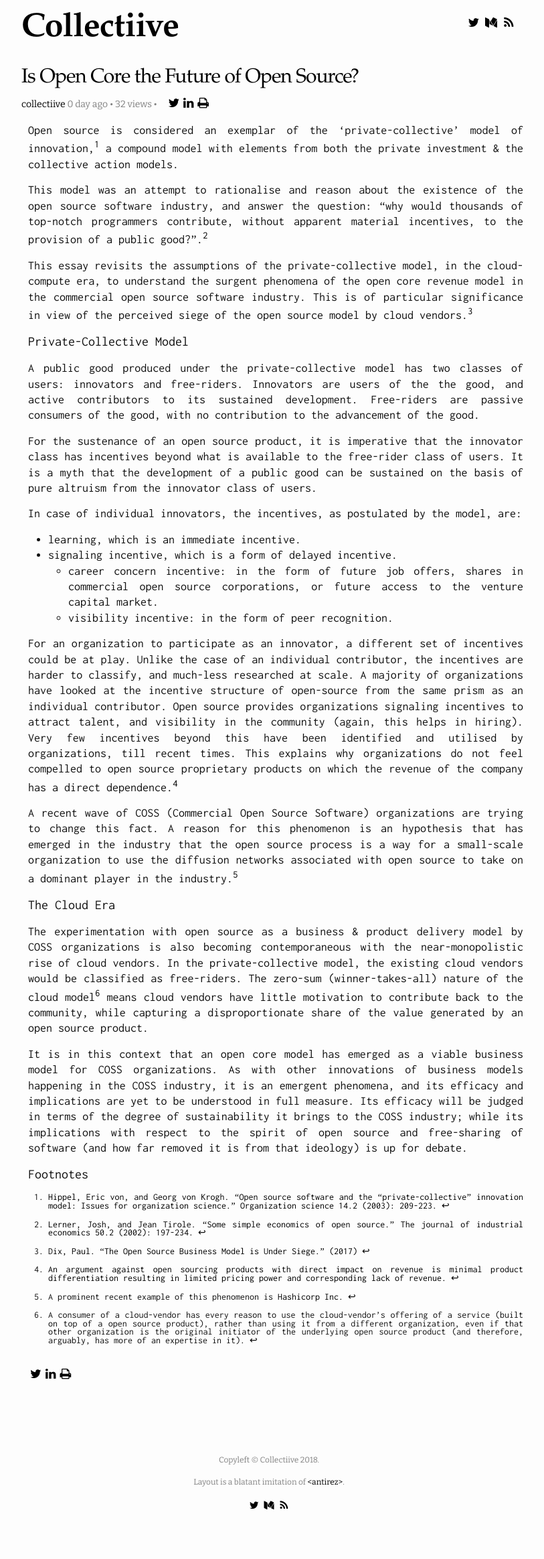
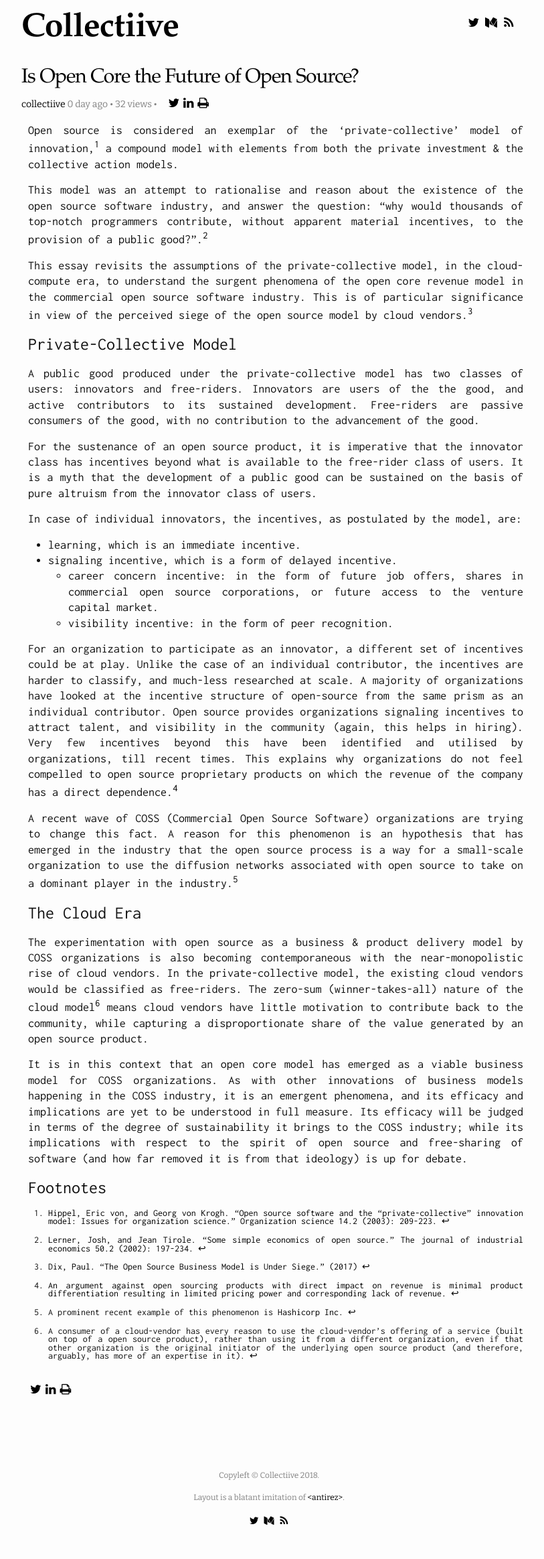
Before and after one commit to collectiive/collectiive.github.io, a Jekyll site: the page built from _posts/2018-10-10-in-support-of-the-open-core.md, in a window 1280 px wide. Shown: the whole page at 67% size, without its empty margins (238-1051 px from the left). Built offline with Jekyll 4.4.1, drawn with Linux system fonts in a browser that asks for light colours; nearby versions of some CDN libraries; comment, search, counter and statistics services are not loaded; before the commit the page ends 2303 px from its top, so only the background shows below that.

```diff
--- a/_posts/2018-10-10-in-support-of-the-open-core.md
+++ b/_posts/2018-10-10-in-support-of-the-open-core.md
@@ -13,7 +13,7 @@ This model was an attempt to rationalise and reason about the existence of the o
 
 This essay revisits the assumptions of the private-collective model, in the cloud-compute era, to understand the surgent phenomena of the open core revenue model in the commercial open source software industry. This is of particular significance in view of the perceived siege of the open source model by cloud vendors.[^3]
 
-#### Private-Collective Model
+### Private-Collective Model
 A public good produced under the private-collective model has two classes of users: innovators and free-riders. Innovators are users of the the good, and active contributors to its sustained development. Free-riders are passive consumers of the good, with no contribution to the advancement of the good.
 
 For the sustenance of an open source product, it is imperative that the innovator class has incentives beyond what is available to the free-rider class of users. It is a myth that the development of a public good can be sustained on the basis of pure altruism from the innovator class of users.
@@ -32,12 +32,12 @@ A recent wave of COSS (Commercial Open Source Software) organizations are trying
 Delayed incentives for the initiator can take the form of complementary services.[^6] That is, the company expects to boost its profit on a complementary segment to the open source project. A caveat to this strategy is that the increase in profit in the proprietary complementary segment should offset the profit that would have been made in the primary segment, had it not been converted to open source.
 {% endcomment %}
 
-#### The Cloud Era
+### The Cloud Era
 The experimentation with open source as a business & product delivery model by COSS organizations is also becoming contemporaneous with the near-monopolistic rise of cloud vendors. In the private-collective model, the existing cloud vendors would be classified as free-riders. The zero-sum (winner-takes-all) nature of the cloud model[^7] means cloud vendors have little motivation to contribute back to the community, while capturing a disproportionate share of the value generated by an open source product.
 
 It is in this context that an open core model has emerged as a viable business model for COSS organizations. As with other innovations of business models happening in the COSS industry, it is an emergent phenomena, and its efficacy and implications are yet to be understood in full measure. Its efficacy will be judged in terms of the degree of sustainability it brings to the COSS industry; while its implications with respect to the spirit of open source and free-sharing of software (and how far removed it is from that ideology) is up for debate.
 
-#### Footnotes
+### Footnotes
 [^1]: [Hippel, Eric von, and Georg von Krogh. "Open source software and the “private-collective” innovation model: Issues for organization science." Organization science 14.2 (2003): 209-223.](https://papers.ssrn.com/sol3/papers.cfm?abstract_id=1410789)
 [^2]: [Lerner, Josh, and Jean Tirole. "Some simple economics of open source." The journal of industrial economics 50.2 (2002): 197-234.](http://citeseerx.ist.psu.edu/viewdoc/download?doi=10.1.1.461.3373&rep=rep1&type=pdf)
 [^3]: [Dix, Paul. "The Open Source Business Model is Under Siege." (2017)](https://www.influxdata.com/blog/the-open-source-database-business-model-is-under-siege/)
```
